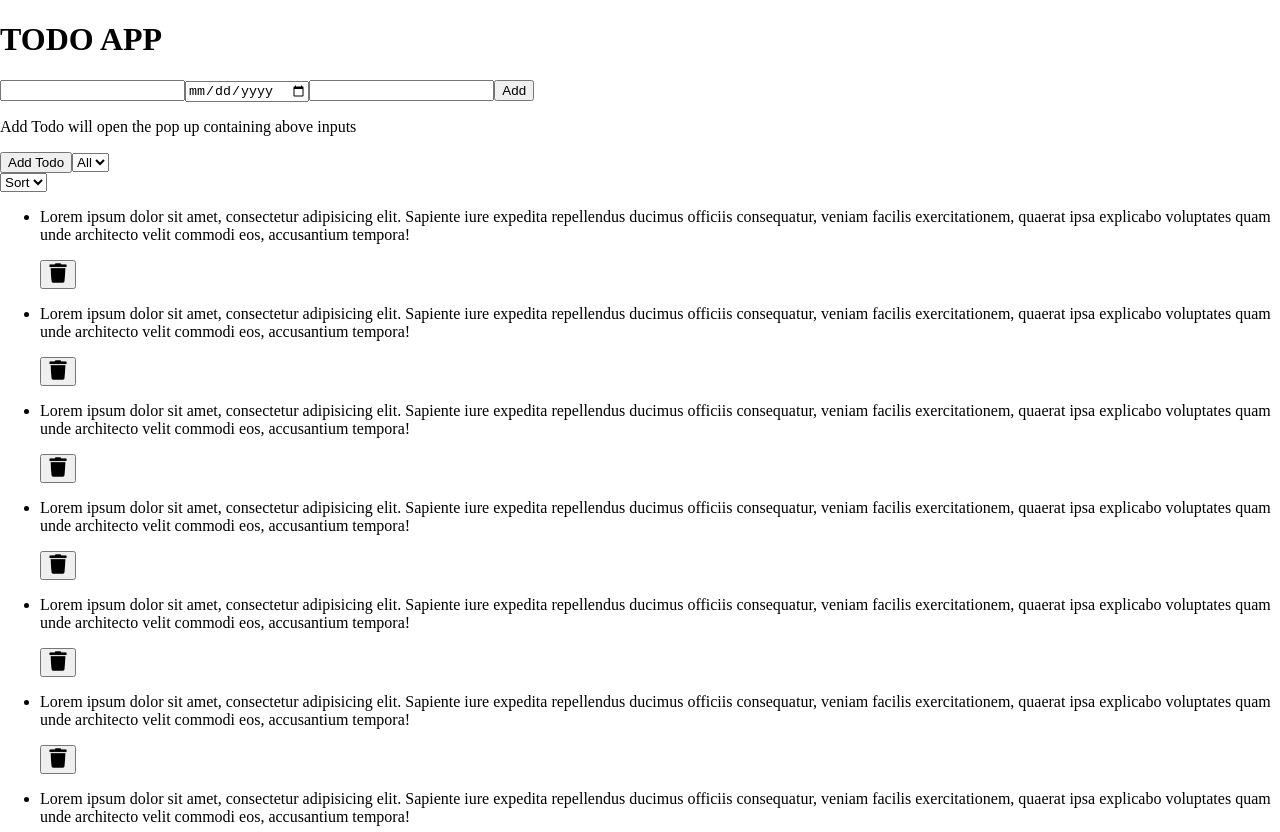
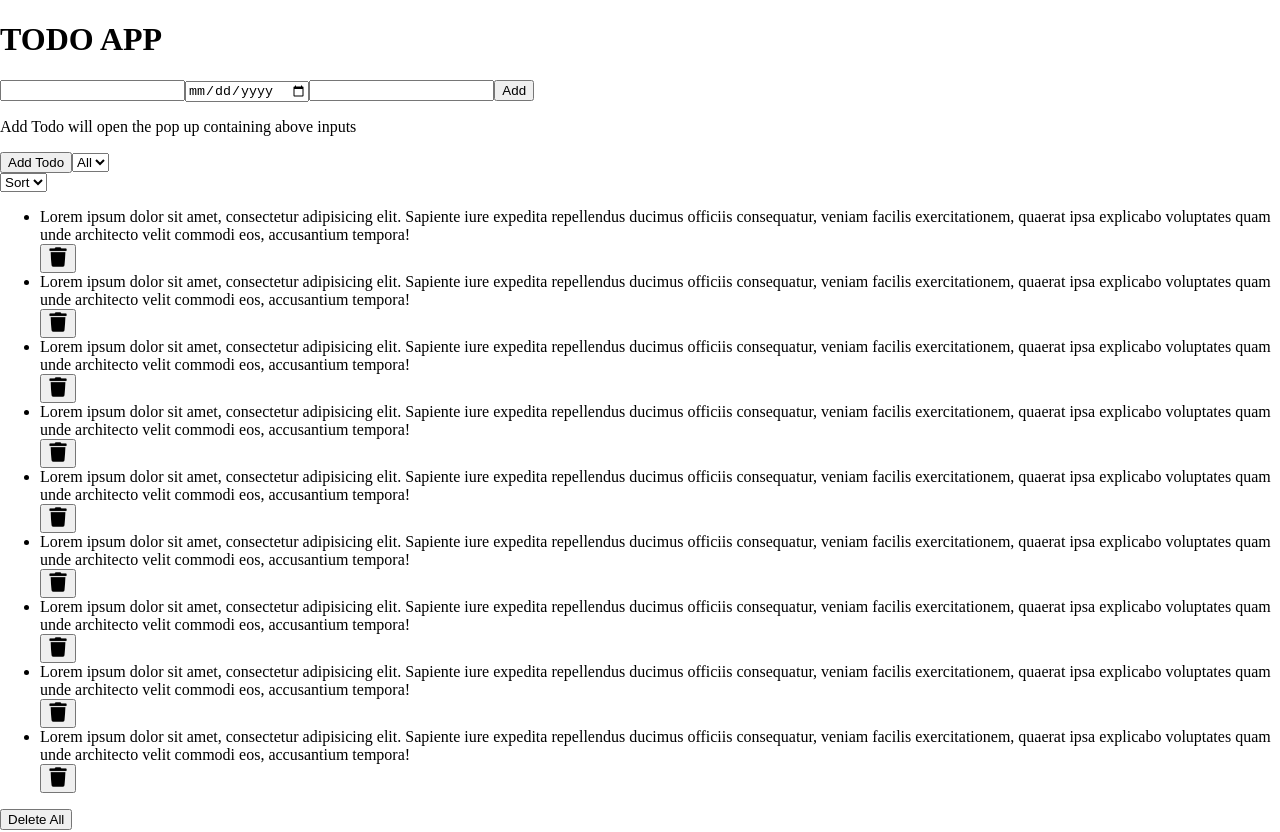
Before and after one commit to wasp32679/react-todolist, a React app: page / in a window 1280 px wide. Shown: the top 832 px of the page. Built offline with nearby package versions, Linux system fonts and the light colour scheme; the HTML template or start-up script is replaced by a standard one.

Commit message:
chore: changed todoitem html

```diff
--- a/src/todo/TodoItem.tsx
+++ b/src/todo/TodoItem.tsx
@@ -3,15 +3,15 @@ import trash from '../assets/trash-bin.png';
 export default function TodoItem() {
   return (
     <li>
-      <p>
       Lorem ipsum dolor sit amet, consectetur adipisicing elit. Sapiente iure
       expedita repellendus ducimus officiis consequatur, veniam facilis
       exercitationem, quaerat ipsa explicabo voluptates quam unde architecto
       velit commodi eos, accusantium tempora!
-      </p>
+      <div>
         <button>
           <img src={trash} alt="supprimer" className="item-img" />
         </button>
+      </div>
     </li>
   );
 }
```
Lines whose indentation alone changed are shown as unchanged.
